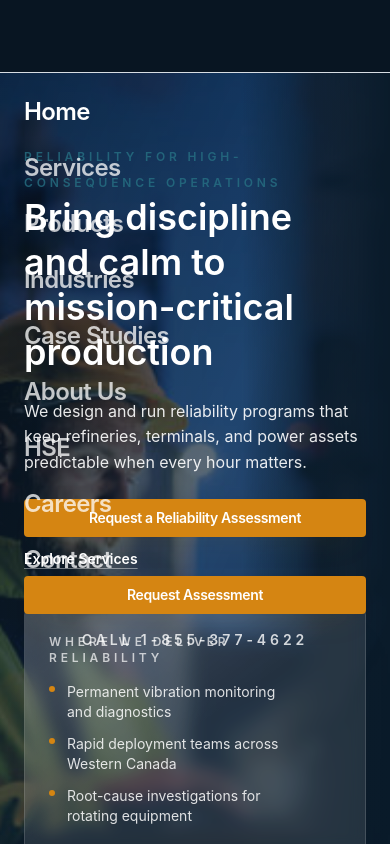
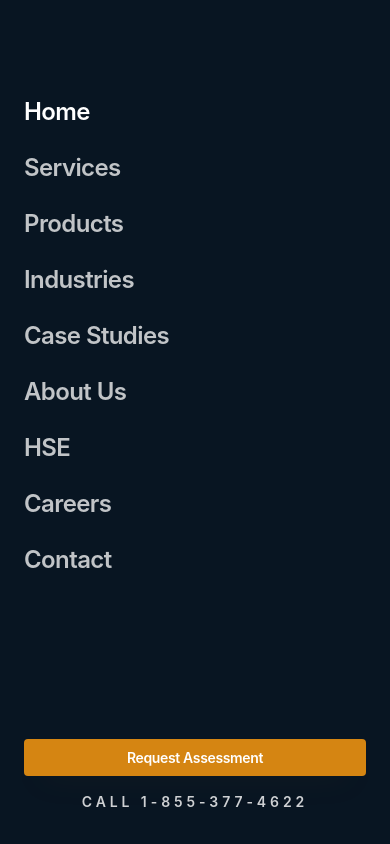
Before and after one commit to mikecorcoran/primac-website, a Next.js app: page / in a window 390 px wide. Both pictures are taken after a click on the button "Toggle navigation". Shown: the top 844 px of the page. Built offline with nearby package versions, Linux system fonts and the light colour scheme.

Commit message:
Portal mobile nav overlay to enforce solid background

```diff
--- a/src/app/(site)/components/SiteHeader.tsx
+++ b/src/app/(site)/components/SiteHeader.tsx
@@ -1,6 +1,7 @@
 "use client";
 
 import { useEffect, useMemo, useState } from "react";
+import { createPortal } from "react-dom";
 import Link from "next/link";
 import { usePathname } from "next/navigation";
 import { Button } from "./Button";
@@ -10,6 +11,11 @@ import { cn } from "./utils";
 export const SiteHeader = () => {
   const pathname = usePathname();
   const [isOpen, setIsOpen] = useState(false);
+  const [isClient, setIsClient] = useState(false);
+
+  useEffect(() => {
+    setIsClient(true);
+  }, []);
 
   useEffect(() => {
     if (typeof document === "undefined") {
@@ -89,18 +95,20 @@ export const SiteHeader = () => {
           </svg>
         </button>
       </div>
+      {isClient
+        ? createPortal(
             <div
               id="mobile-nav"
               className={cn(
                 "lg:hidden",
-          "fixed inset-0 z-50 origin-top text-white transition-opacity duration-300 ease-out",
-          "bg-[#081522] supports-[backdrop-filter]:bg-[#081522]",
-          "supports-[backdrop-filter]:backdrop-blur-sm",
+                "fixed inset-0 z-[80] origin-top text-white transition-opacity duration-300 ease-out",
+                "bg-[#081522]",
                 isOpen ? "pointer-events-auto opacity-100" : "pointer-events-none opacity-0",
               )}
               role="dialog"
               aria-modal="true"
               aria-hidden={!isOpen}
+              style={{ backgroundColor: "#081522" }}
             >
               <div className="flex h-full flex-col justify-between px-6 pb-8 pt-24">
                 <nav className="space-y-6">
@@ -112,7 +120,10 @@ export const SiteHeader = () => {
                         "block text-2xl font-semibold tracking-tight transition-transform duration-300",
                         pathname === item.href ? "text-white" : "text-white/75 hover:text-white",
                       )}
-                style={{ transform: isOpen ? "none" : "translateY(12px)", transitionDelay: isOpen ? item.delay : "0ms" }}
+                      style={{
+                        transform: isOpen ? "none" : "translateY(12px)",
+                        transitionDelay: isOpen ? item.delay : "0ms",
+                      }}
                       onClick={closeMenu}
                     >
                       {item.label}
@@ -132,7 +143,10 @@ export const SiteHeader = () => {
                   </Link>
                 </div>
               </div>
-      </div>
+            </div>,
+            document.body,
+          )
+        : null}
     </header>
   );
 };
```
Also changed, not shown: 1 other file (tests, documents, lock files or other folders). Lines whose indentation alone changed are shown as unchanged.
